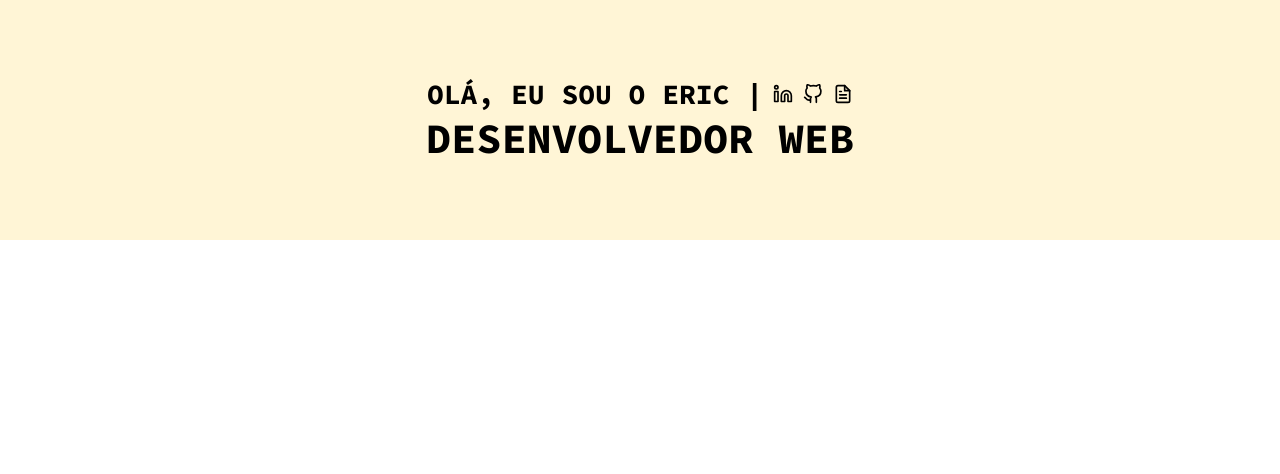
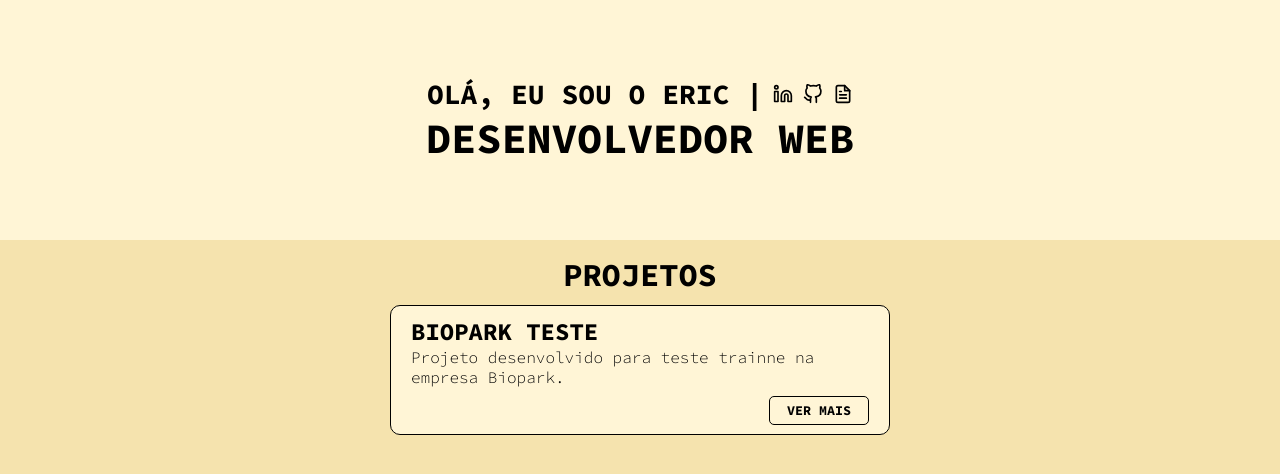
Before and after one commit to EricOliveiras/portfolio, a React (Vite) app: page / in a window 1280 px wide. Shown: the top 474 px of the page. Built offline with nearby package versions, Linux system fonts and the light colour scheme.

Commit message:
refactor: modify app

```diff
--- a/src/App.tsx
+++ b/src/App.tsx
@@ -1,8 +1,12 @@
 import Banner from "./components/Banner"
+import Projects from "./components/Projects"
 
 function App() {
 	return (
-		<Banner />
+		<>
+			<Banner />
+			<Projects />
+		</>
 	)
 }
 
```
